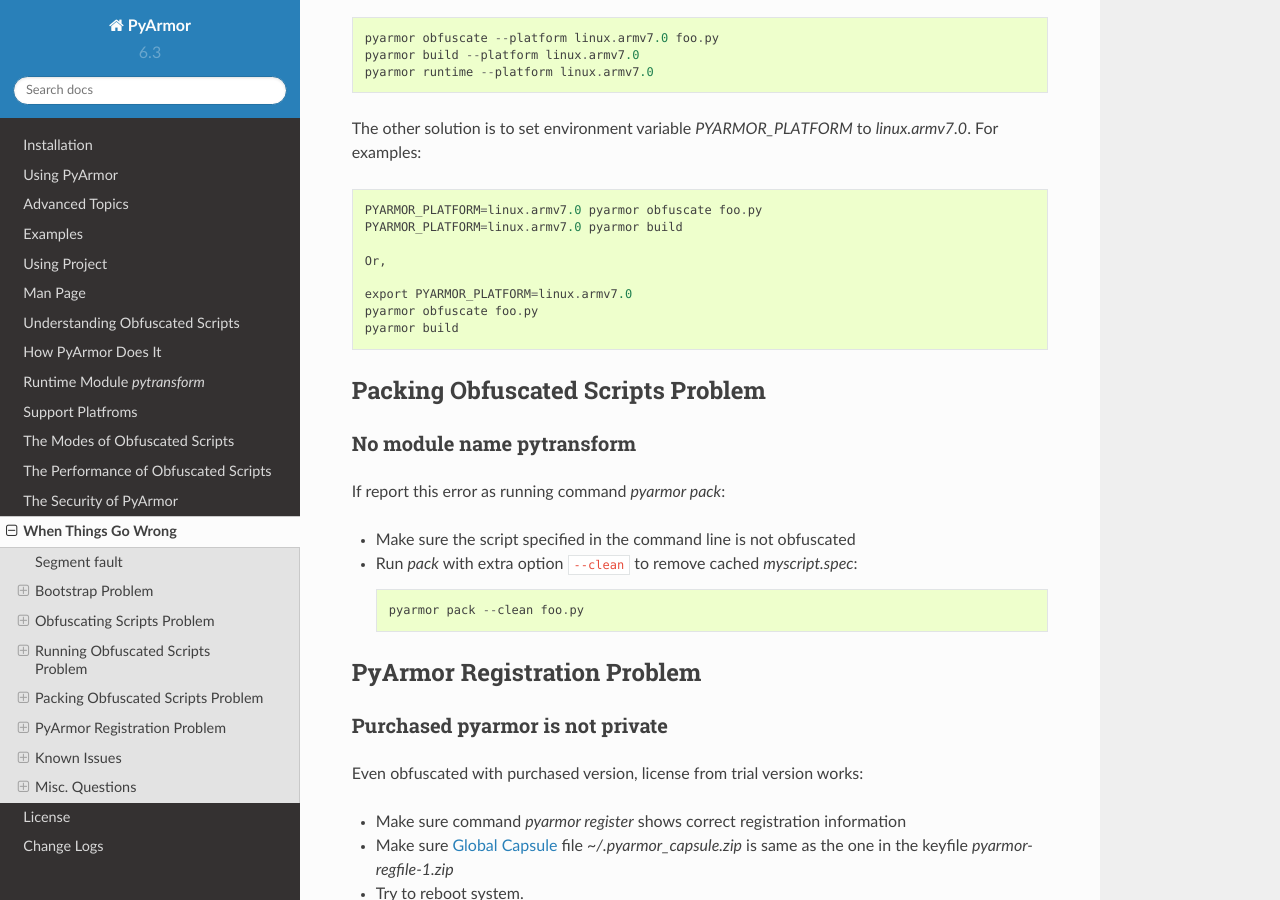
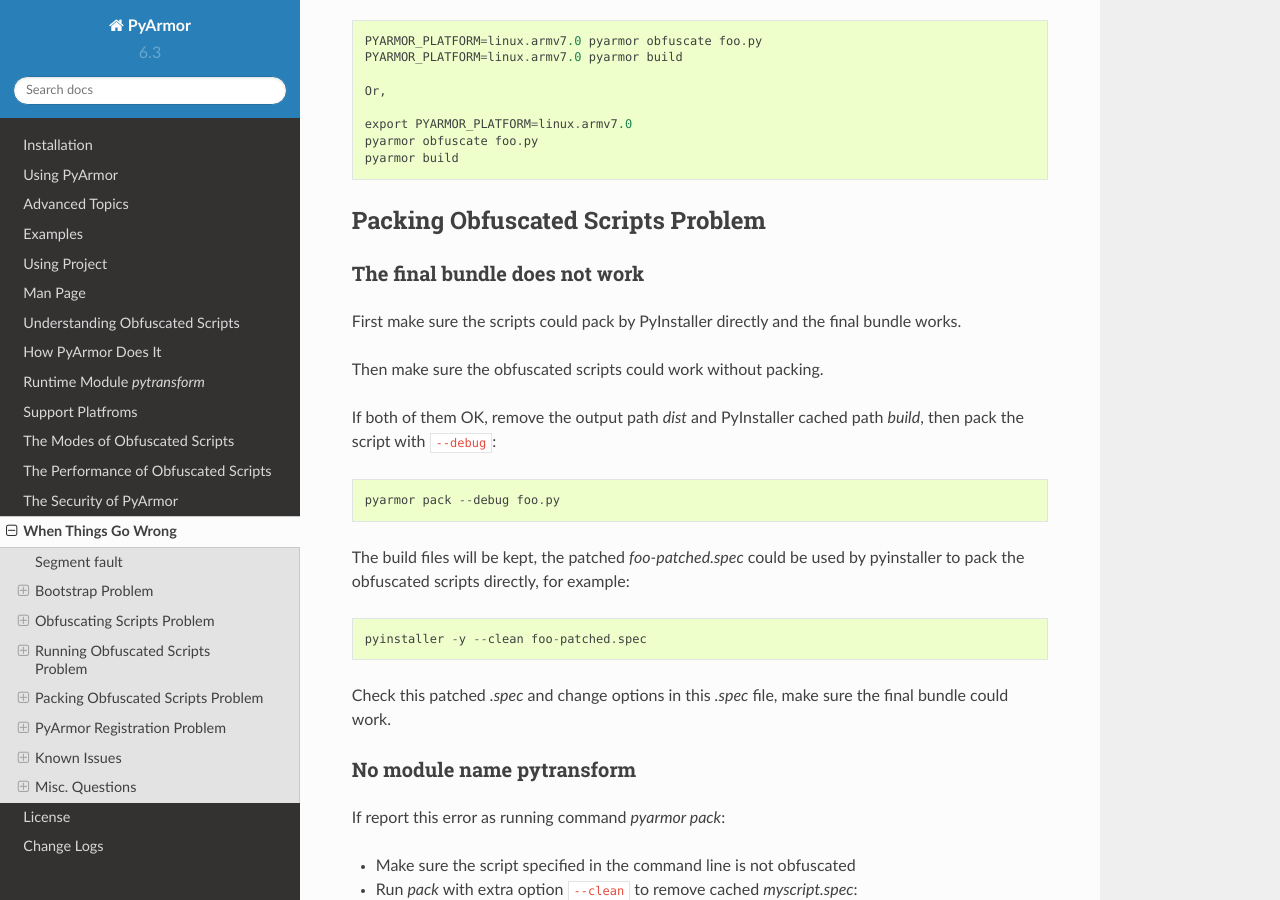
Before and after one commit to dashingsoft/pyarmor, a Sphinx documentation site: the page built from docs/questions.rst, in a window 1280 px wide and 900 px high, scrolled down 7128 px. Built offline with Sphinx 7.4.7 and the Read the Docs theme 2.0.0, drawn with Linux system fonts in a browser that asks for light colours; some of the changed text lies outside the part shown.

Commit message:
Add pack question

```diff
--- a/docs/questions.rst
+++ b/docs/questions.rst
@@ -357,6 +349,27 @@
 Packing Obfuscated Scripts Problem
 ----------------------------------
 
+The final bundle does not work
+~~~~~~~~~~~~~~~~~~~~~~~~~~~~~~
+
+First make sure the scripts could pack by PyInstaller directly and the final
+bundle works.
+
+Then make sure the obfuscated scripts could work without packing.
+
+If both of them OK, remove the output path `dist` and PyInstaller cached path
+`build`, then pack the script with ``--debug``::
+
+    pyarmor pack --debug foo.py
+
+The build files will be kept, the patched `foo-patched.spec` could be used by
+pyinstaller to pack the obfuscated scripts directly, for example::
+
+    pyinstaller -y --clean foo-patched.spec
+
+Check this patched `.spec` and change options in this `.spec` file, make sure
+the final bundle could work.
+
 No module name pytransform
 ~~~~~~~~~~~~~~~~~~~~~~~~~~
 If report this error as running command `pyarmor pack`:
```
Also changed, not shown: other parts of docs/questions.rst (+0 -8 lines).
